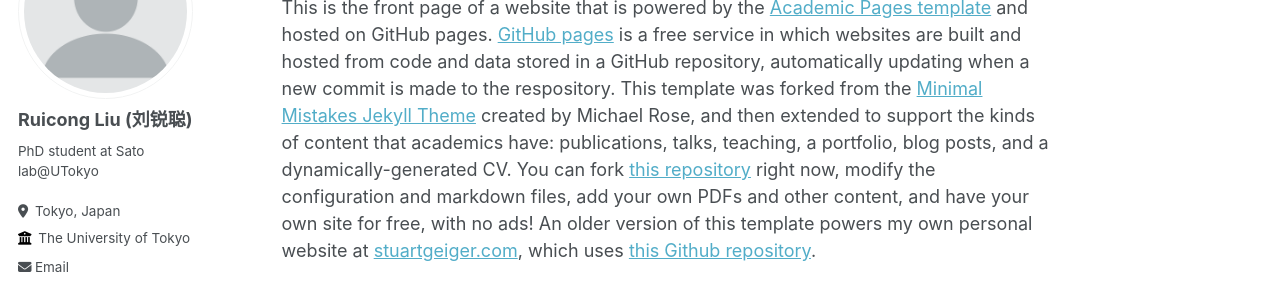
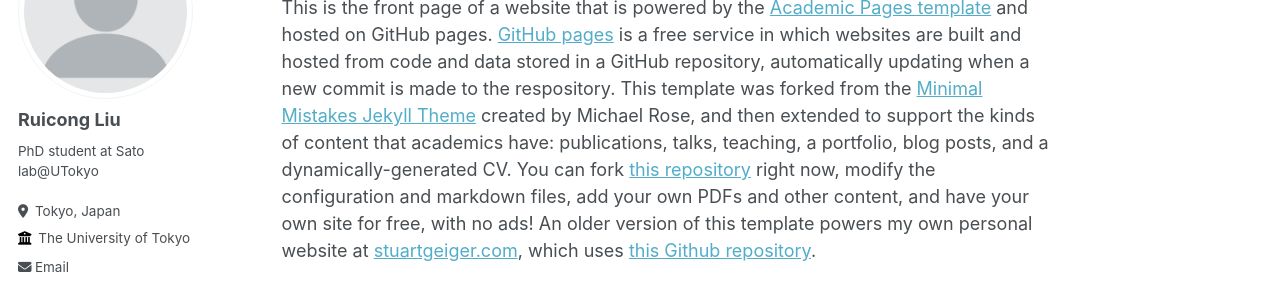
Before and after one commit to RuicongLiu/RuicongLiu.github.io, a Jekyll site: the page built from _pages/about.md, in a window 1280 px wide. Shown: the part 182-471 px from the top of the page. Built offline with Jekyll 4.4.1, drawn with Linux system fonts in a browser that asks for light colours; some web fonts are replaced.

Commit message:
modified:   _config.yml

```diff
--- a/_config.yml
+++ b/_config.yml
@@ -22,7 +22,7 @@
 author:
   # Biographic information
   avatar           : "profile.png"
-  name             : "Ruicong Liu (刘锐聪)"
+  name             : "Ruicong Liu"
   pronouns         : # example: "she/her"
   bio              : "PhD student at Sato lab@UTokyo"
   location         : "Tokyo, Japan"
```
